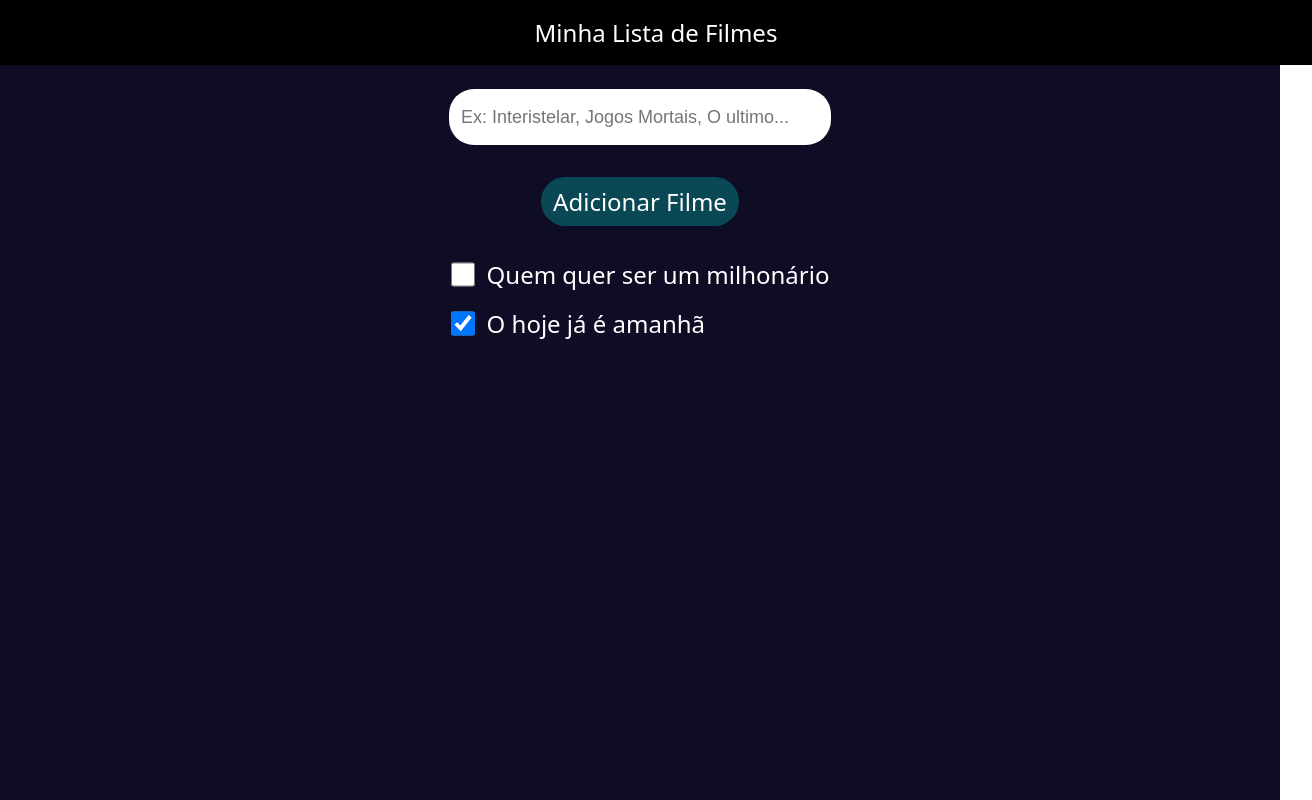
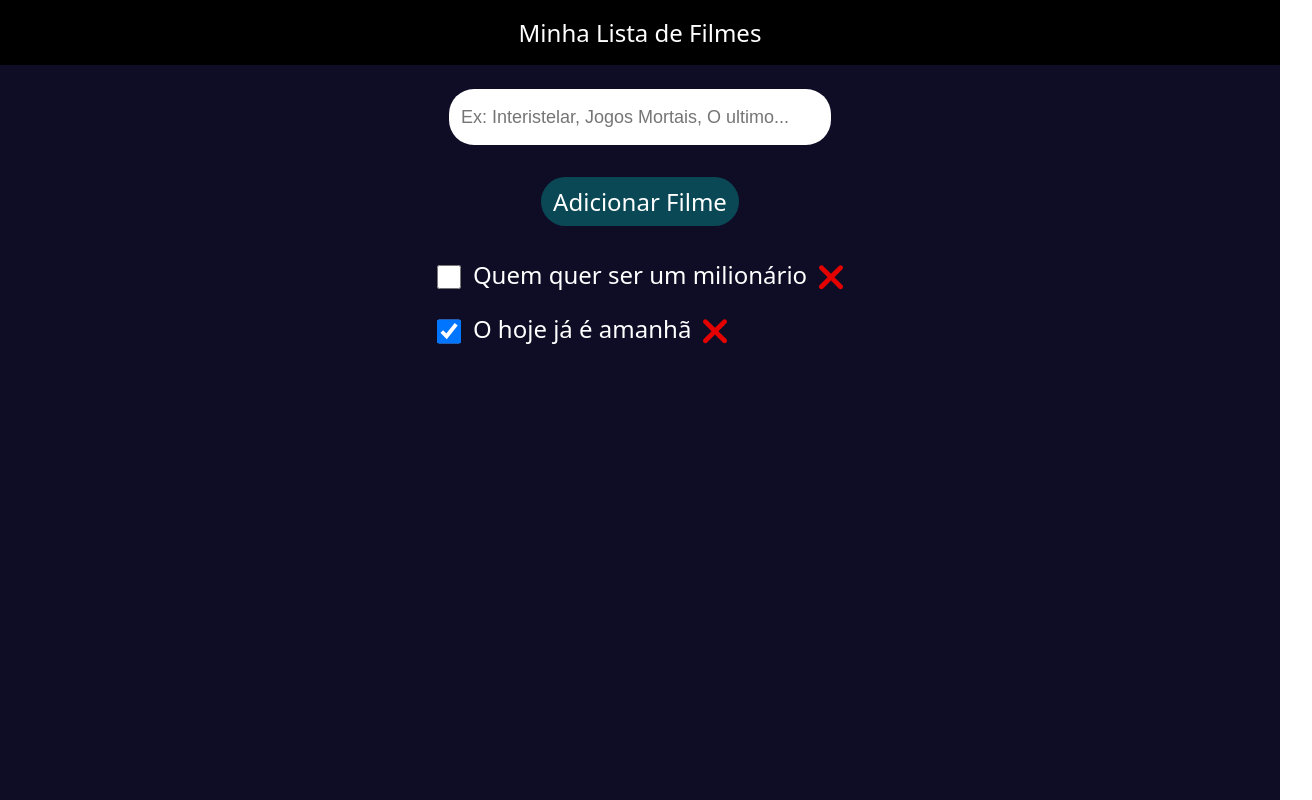
Before and after one commit to MateusRRibeiro/-simple-movie-list, a Vue app: page / in a window 1280 px wide. Shown: the whole page, 1312 px wide, since content can reach past the window. Built offline with nearby package versions, Linux system fonts and the light colour scheme.

Commit message:
feat: adiciona funcao remover item

```diff
--- a/src/App.vue
+++ b/src/App.vue
@@ -18,7 +18,7 @@
   </div>
 
   <div class="container-lista">
-    <VList :lista="listaDeFilmes"/>
+    <VList :lista="listaDeFilmes" @removerItemEvento="removerItemLista"/>
   </div>
 </div>
 
@@ -35,13 +35,18 @@ export default {
   data: () => ({
     nomeNovoFilme: '',
     listaDeFilmes: [
-      { id: 1, nome: 'Quem quer ser um milhonário', assistido: false },
+      { id: 1, nome: 'Quem quer ser um milionário', assistido: false },
       { id: 2, nome: 'O hoje já é amanhã', assistido: true },
     ],
   }),
   components: {
     VList,
     VButton,
+  },
+  methods: {
+    removerItemLista(idFilme) {
+      this.listaDeFilmes = this.listaDeFilmes.filter((filme) => filme.id !== idFilme);
+    },
   },
 };
 </script>
--- a/src/components/VList.vue
+++ b/src/components/VList.vue
@@ -1,13 +1,20 @@
 <template>
     <li class="lista">
         <ul v-for="item in lista" :key="item.id" class="lista__linha">
-          <input class="lista__input" type="checkbox" v-model="item.assistido" />
+          <input
+            class="lista__input"
+            type="checkbox"
+            v-model="item.assistido"
+          />
           {{item.nome}}
+          <IconX @click="removerItem(item.id)" class="icone-remover"/>
         </ul>
     </li>
 </template>
 
 <script>
+import IconX from '../assets/IconX.svg';
+
 export default {
   name: 'VList',
   props: {
@@ -15,6 +22,14 @@ export default {
       type: Array,
       default: () => [],
       required: true,
+    },
+  },
+  components: {
+    IconX,
+  },
+  methods: {
+    removerItem(idItem) {
+      this.$emit('remover-item-evento', idItem);
     },
   },
 };
@@ -30,6 +45,7 @@ export default {
     &__linha{
       display: flex;
       gap: 12px;
+      align-content: center;
     }
 
     &__input{
@@ -37,4 +53,8 @@ export default {
       min-height: 24px;
     }
   }
+
+  .icone-remover{
+    fill: #e50000;
+  }
 </style>
--- a/src/style/global.scss
+++ b/src/style/global.scss
@@ -15,8 +15,12 @@
 header{
     display: flex;
     width: 100%;
-    padding: 16px;
+    padding: 16px 0;
     justify-content: center;
     background-color: black;
     margin-bottom: 24px;
 }
+
+svg{
+    width: 24px;
+}
```
Also changed, not shown: src/assets/IconX.svg (added).
